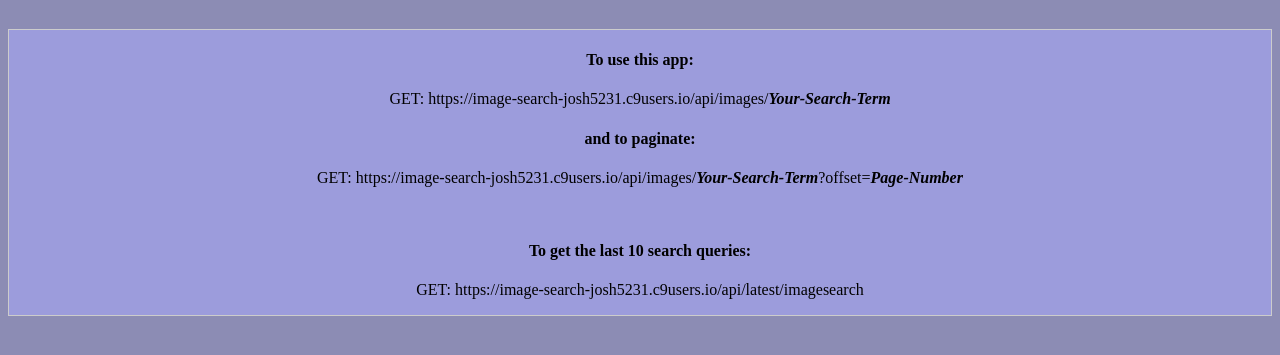
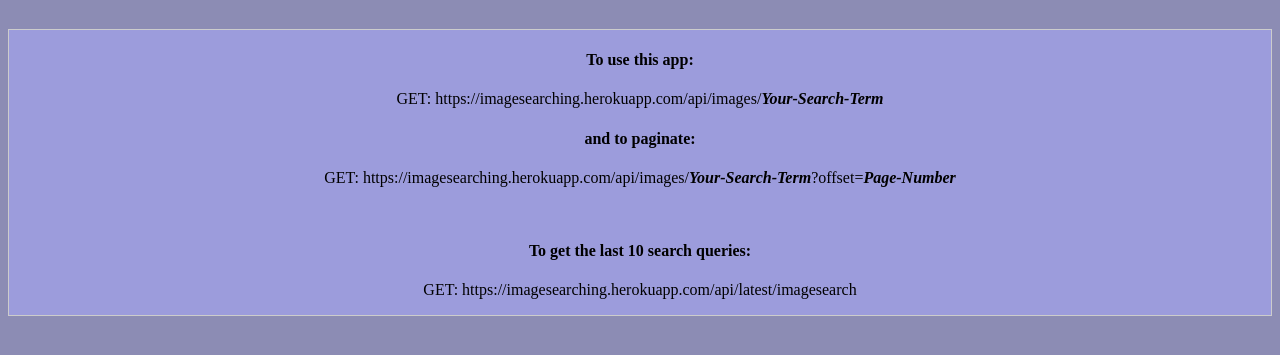
Before and after one commit to Josh5231/imagesearch, a website: page html/index.html in a window 1280 px wide. Shown: the part 133-488 px from the top of the page. Drawn offline with Linux system fonts and the light colour scheme; files that its build step writes are made by us from their sources; a web font is replaced by a local one.

Commit message:
Updated for heroku

```diff
--- a/html/index.html
+++ b/html/index.html
@@ -15,12 +15,12 @@
         </div>
         <div class="info">
             <h4>To use this app:</h4>
-            <p>GET: https://image-search-josh5231.c9users.io/api/images/<b><i>Your-Search-Term</i></b></p>
+            <p>GET: https://imagesearching.herokuapp.com/api/images/<b><i>Your-Search-Term</i></b></p>
             <h4>and to paginate:</h4>
-            <p>GET: https://image-search-josh5231.c9users.io/api/images/<b><i>Your-Search-Term</i></b>?offset=<b><i>Page-Number</i></b></p>
+            <p>GET: https://imagesearching.herokuapp.com/api/images/<b><i>Your-Search-Term</i></b>?offset=<b><i>Page-Number</i></b></p>
             <br>
             <h4>To get the last 10 search queries:</h4>
-            <p>GET: https://image-search-josh5231.c9users.io/api/latest/imagesearch</p>
+            <p>GET: https://imagesearching.herokuapp.com/api/latest/imagesearch</p>
         </div>
 
     </body>
--- a/routes/routes.js
+++ b/routes/routes.js
@@ -5,7 +5,6 @@ const ImagesClient = require('google-images');
 var client = new ImagesClient(process.env.CSE_ID, process.env.API_KEY);
 var mongo = require("mongodb").MongoClient;
 var mongoURL = process.env.MONGOLAB_URI;
-//mongodb://Josh5231:delete12@ds159767.mlab.com:59767/urldb
 
 
 var coreLoc = __dirname.substr(0,__dirname.length-7);
```
